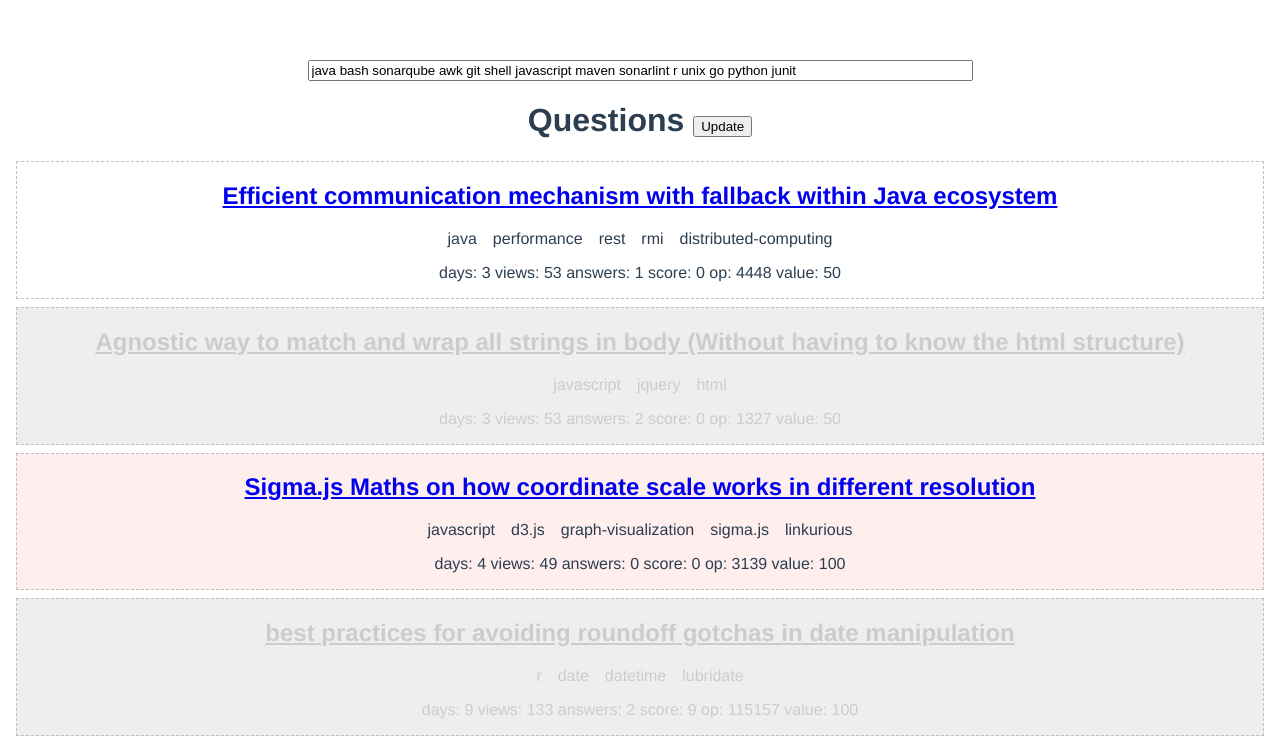
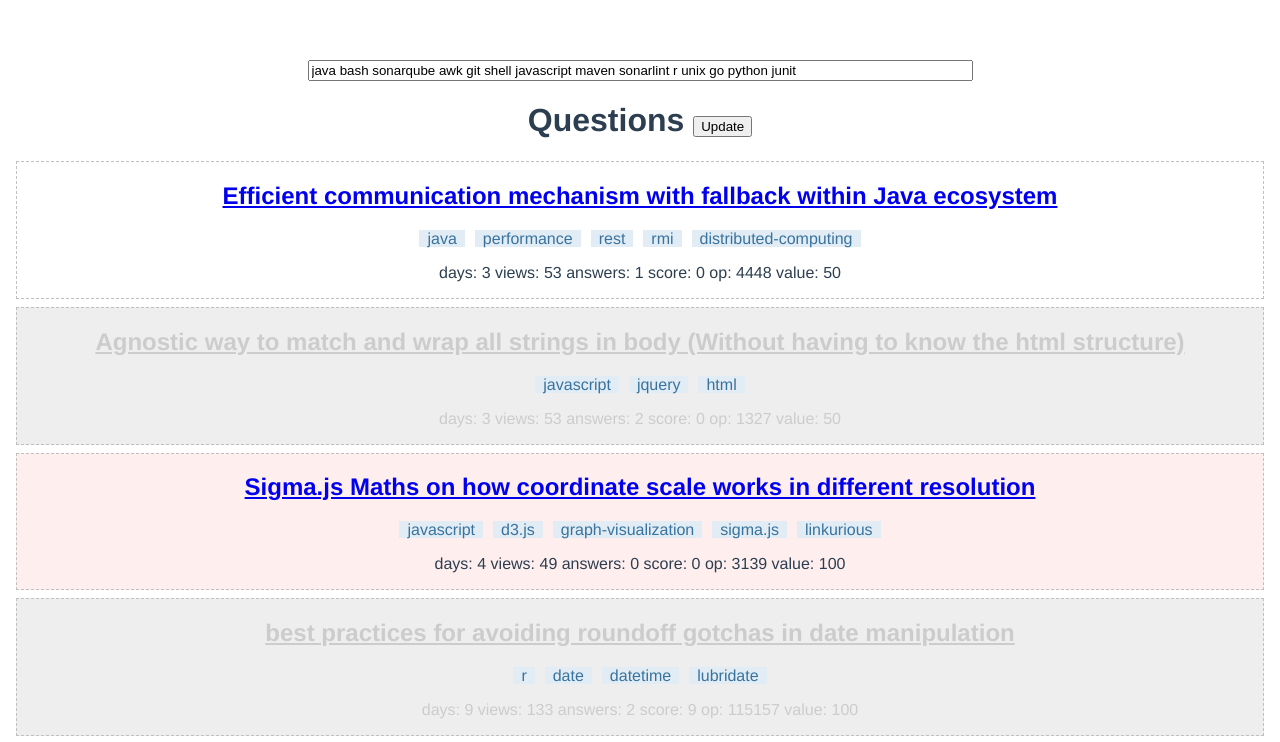
Before and after one commit to janosgyerik/bountyhunter, a Vue app in the folder app/: page /#/ in a window 1280 px wide. Shown: the top 742 px of the page. Built offline with nearby package versions, Linux system fonts and the light colour scheme.

Commit message:
Jazz up tag style

```diff
--- a/app/src/components/Bounties.vue
+++ b/app/src/components/Bounties.vue
@@ -109,7 +109,10 @@ export default {
 <!-- Add 'scoped' attribute to limit CSS to this component only -->
 <style scoped>
 .tag {
-  padding: .5em;
+  padding: 0 .5em;
+  margin: 5px;
+  color: #39739d;
+  background-color: #E1ECF4;
 }
 
 .question {
```
